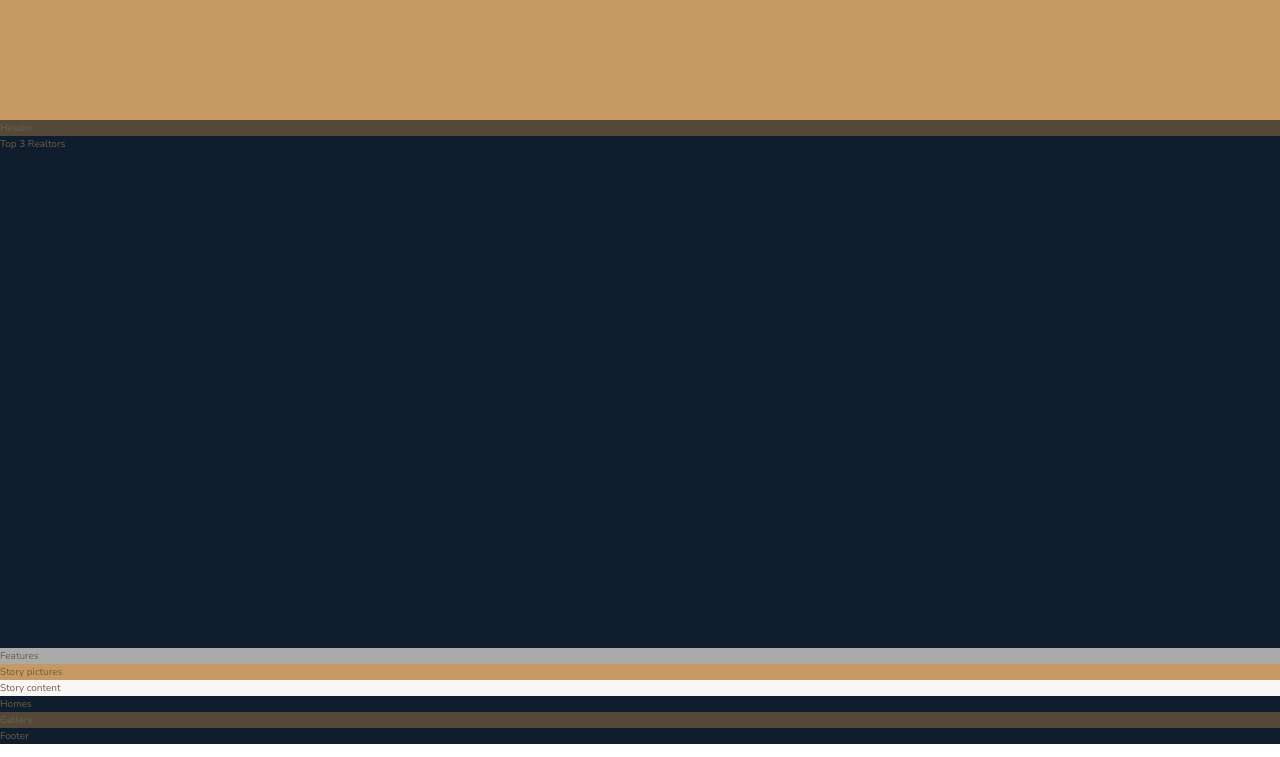
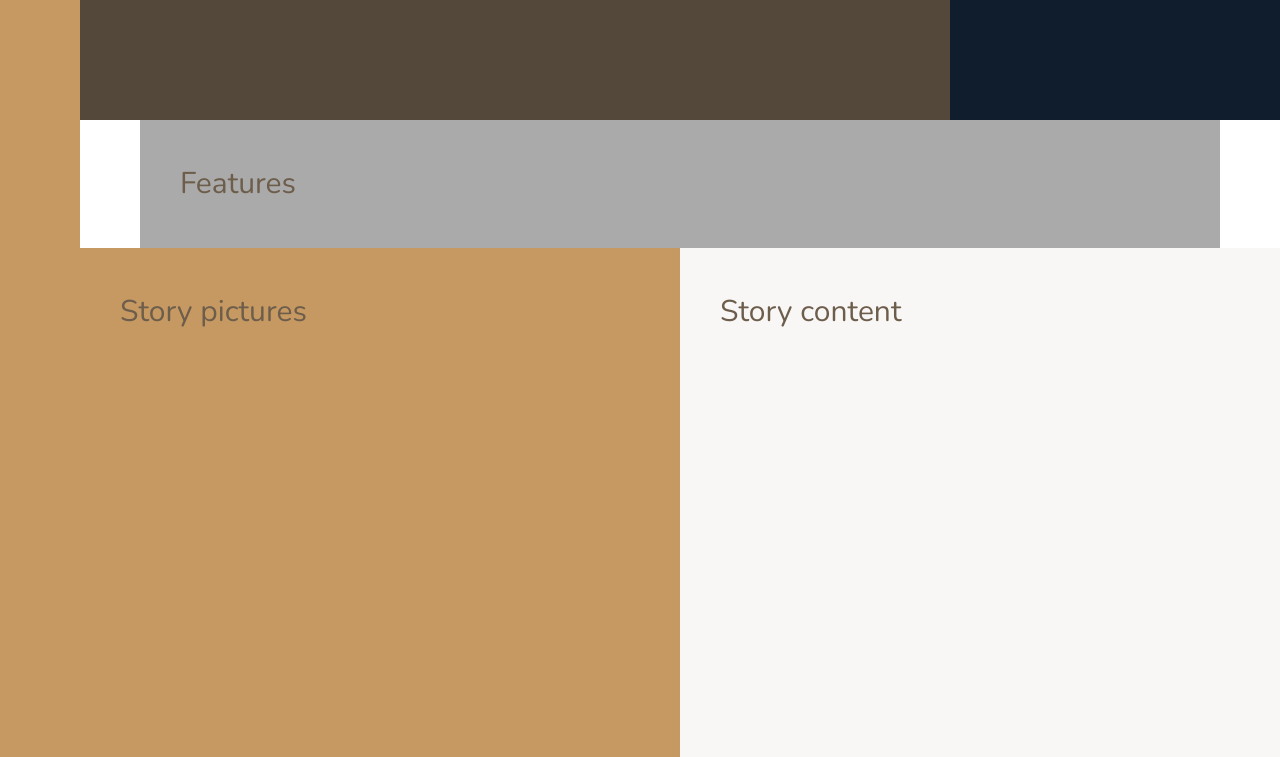
Before and after one commit to smyhk/advanced-css-course-nexter, a website: page index.html in a window 1280 px wide. Shown: the part 520-1277 px from the top of the page. Drawn offline with nearby package versions, Linux system fonts and the light colour scheme.

Commit message:
Define layout

```diff
--- a/sass/_base.scss
+++ b/sass/_base.scss
@@ -37,4 +37,15 @@ body {
 .container {
   display: grid;
   grid-template-rows: 80vh min-content 40vw repeat(3, min-content);
+  grid-template-columns:
+    [sidebar-start] 8rem [sidebar-end full-start]
+    minmax(6rem, 1fr)
+    [center-start]
+    repeat(8, [col-start] minmax(min-content, 14rem) [col-end])
+    [center-end] minmax(6rem, 1fr) [full-end];
+
+  & > * {
+    padding: 40px;
+    font-size: 3rem;
+  }
 }
--- a/sass/_features.scss
+++ b/sass/_features.scss
@@ -1,3 +1,4 @@
 .features {
   background-color: $color-grey-light-2;
+  grid-column: center-start / center-end;
 }
--- a/sass/_footer.scss
+++ b/sass/_footer.scss
@@ -1,3 +1,4 @@
 .footer {
   background-color: $color-secondary;
+  grid-column: full-start / full-end;
 }
--- a/sass/_gallery.scss
+++ b/sass/_gallery.scss
@@ -1,3 +1,4 @@
 .gallery {
   background-color: $color-grey-dark-1;
+  grid-column: full-start / full-end;
 }
--- a/sass/_header.scss
+++ b/sass/_header.scss
@@ -1,3 +1,4 @@
 .header {
   background-color: $color-grey-dark-1;
+  grid-column: full-start / col-end 6;
 }
--- a/sass/_homes.scss
+++ b/sass/_homes.scss
@@ -1,3 +1,4 @@
 .homes {
   background-color: $color-secondary;
+  grid-column: center-start / center-end;
 }
--- a/sass/_realtors.scss
+++ b/sass/_realtors.scss
@@ -1,3 +1,4 @@
 .realtors {
   background-color: $color-secondary;
+  grid-column: col-start 7 / full-end;
 }
--- a/sass/_sidebar.scss
+++ b/sass/_sidebar.scss
@@ -1,3 +1,5 @@
 .sidebar {
   background-color: $color-primary;
+  grid-column: sidebar-start / sidebar-end;
+  grid-row: 1 / -1;
 }
--- a/sass/_story.scss
+++ b/sass/_story.scss
@@ -1,9 +1,11 @@
 .story {
   &__pictures {
     background-color: $color-primary;
+    grid-column: full-start / col-end 4;
   }
 
   &__content {
     background-color: $color-grey-light-1;
+    grid-column: col-start 5 / full-end;
   }
 }
```
Also changed, not shown: css/style.css.
